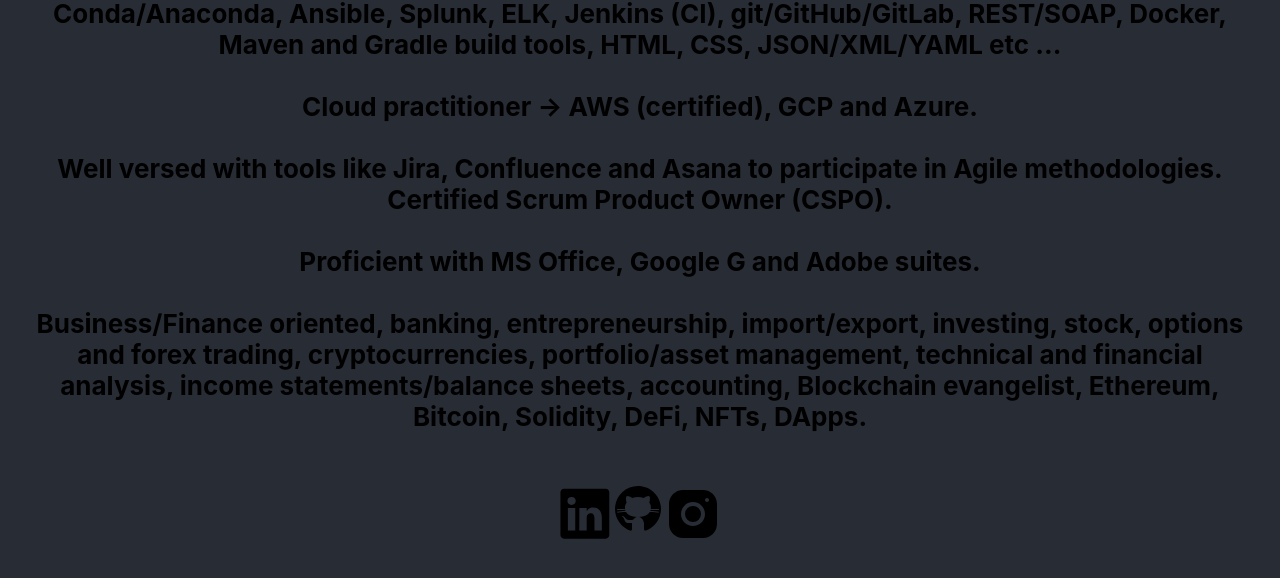
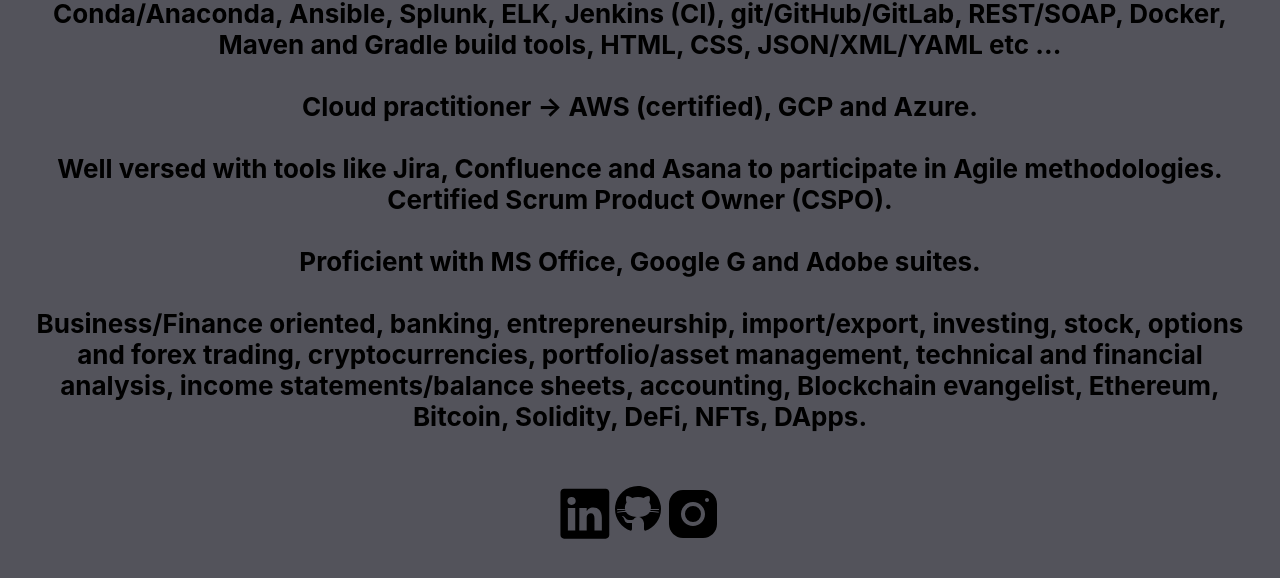
Before and after one commit to samyprdhn/samirpradhan, a React (Create React App) app: page / in a window 1280 px wide. Shown: the part 1020-1598 px from the top of the page. Built offline with nearby package versions, Linux system fonts and the light colour scheme.

Commit message:
feat: change colors

```diff
--- a/src/App.css
+++ b/src/App.css
@@ -14,7 +14,7 @@
 }
 
 .App-header {
-  background-color: #282c34;
+  background-color: #53535b;
   min-height: 120vh;
   display: flex;
   flex-direction: column;
@@ -25,7 +25,7 @@
 }
 
 p {
-  background-color: #282c34;
+  background-color: #53535b;
   margin-left: 10px;
   margin-right: 10px;
   min-height: 120vh;
@@ -38,7 +38,7 @@
 }
 
 .App-footer {
-  background-color: #282c34;
+  background-color: #53535b;
   min-height: 100vh;
   display: flex;
   flex-direction: row;
@@ -64,5 +64,5 @@
 code {
   display: block;
   white-space: pre-wrap;
-  color: grey;
+  color: darkgray;
 }
```
